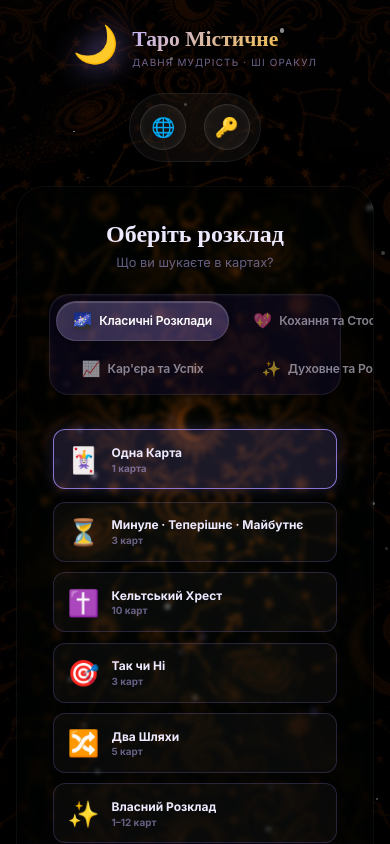
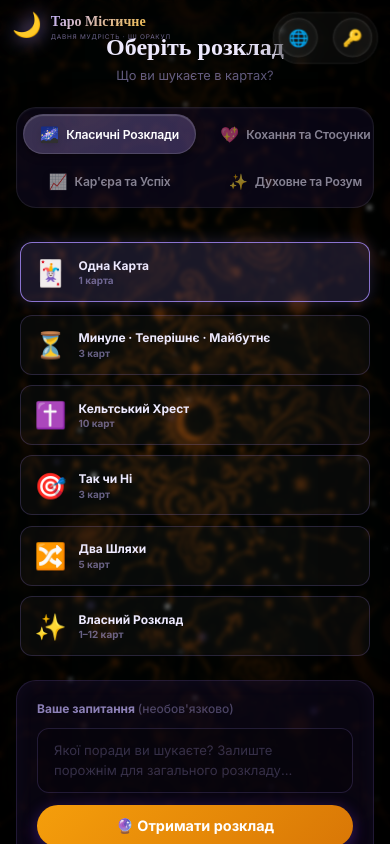
Before and after one commit to IvanPh9/Tarot, a Vue app: page / in a window 390 px wide. Shown: the top 844 px of the page. Built offline with nearby package versions, Linux system fonts and the light colour scheme.

Commit message:
Completely overhaul mobile layout to native app style

```diff
--- a/src/App.vue
+++ b/src/App.vue
@@ -952,8 +952,7 @@ body {
 @media (max-width: 1024px) {
   .app__workspace {
     flex-direction: column;
-    height: auto; min-height: 100dvh;
-    overflow-y: auto; padding: 1rem; gap: 1rem;
+    padding: 0; gap: 0;
   }
 }
 
@@ -972,10 +971,11 @@ body {
 }
 @media (max-width: 1024px) {
   .branding-container {
-    position: relative;
-    top: 0; left: 0;
-    justify-content: center;
-    margin-top: 0.5rem;
+    top: 0.75rem; left: 0.75rem;
+    transform: scale(0.65);
+    transform-origin: top left;
+    margin-top: 0;
+    z-index: 50;
   }
 }
 .branding-logo {
@@ -1022,13 +1022,28 @@ body {
 }
 @media (max-width: 1024px) {
   .liquid-dock {
-    position: static;
+    position: absolute;
+    flex-direction: row;
     transform: none;
-    flex-direction: row;
-    justify-content: center;
+    margin: 0;
     border-radius: 100px;
-    width: fit-content;
-    margin: 0.5rem auto;
+    z-index: 50;
+    padding: 0.4rem;
+  }
+  .liquid-dock--left {
+    top: 0.75rem;
+    right: 0.75rem;
+    left: auto;
+    bottom: auto;
+    transform: scale(0.85);
+    transform-origin: top right;
+  }
+  .liquid-dock--right {
+    top: auto;
+    bottom: 1.5rem;
+    left: 50%;
+    right: auto;
+    transform: translateX(-50%) scale(0.95);
   }
 }
 
@@ -1150,8 +1165,9 @@ body {
 }
 @media (max-width: 1024px) {
   .tarot-table {
-    margin-left: 0; margin-right: 0;
-    min-height: 480px;
+    margin: 0;
+    border-radius: 0;
+    border: none;
   }
 }
 
@@ -1159,6 +1175,12 @@ body {
 .setup-container {
   max-width: 600px; width: 100%; padding: 2rem;
   display: flex; flex-direction: column; gap: 1.25rem;
+}
+@media (max-width: 1024px) {
+  .setup-container {
+    padding: 1rem;
+    padding-top: 4.5rem;
+  }
 }
 .setup-header { text-align: center; }
 .setup-header h2 { font-family: 'Cinzel', serif; font-size: 1.5rem; color: #ede9fe; margin-bottom: 0.25rem; }
```
